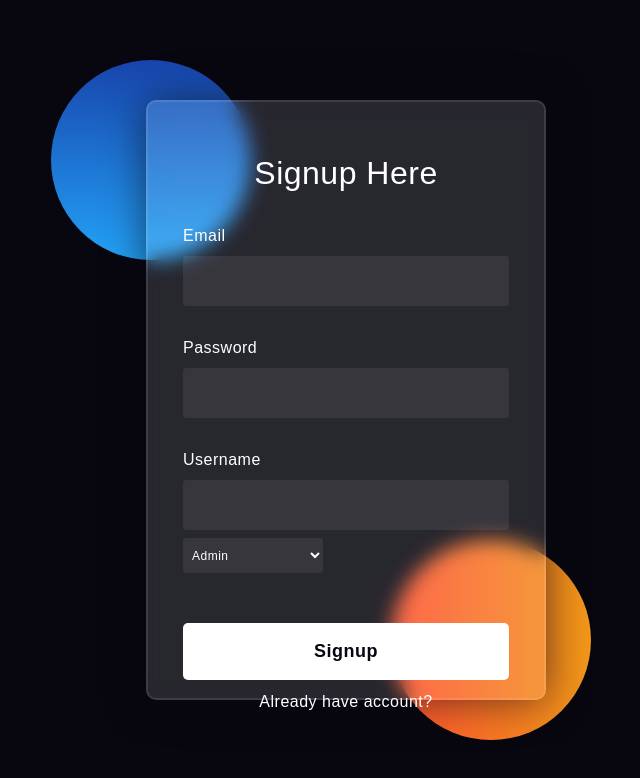
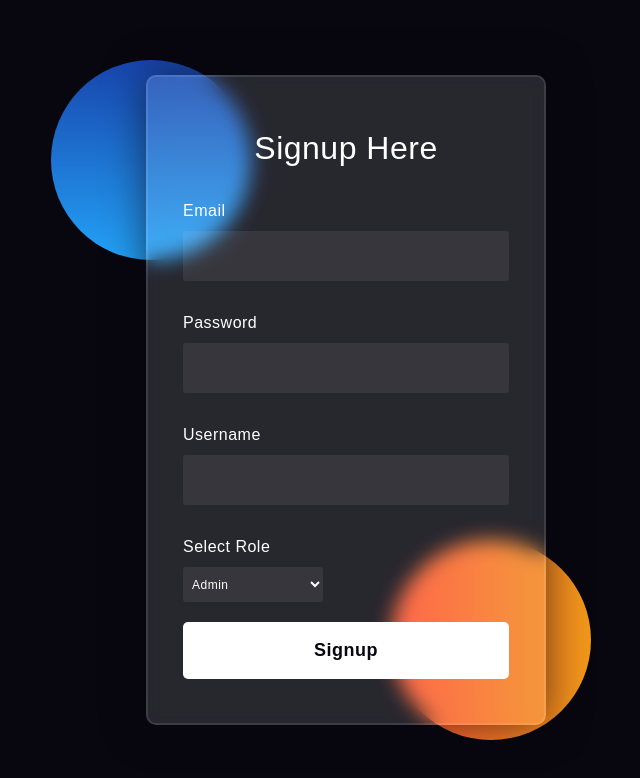
Before and after one commit to alidotdeveloper/Recuriting-Project, a React (Create React App) app: page /signup in a window 1280 px wide. Shown: the top 778 px of the page, without its empty margins (294-934 px from the left). Built offline with nearby package versions, Linux system fonts and the light colour scheme.

Commit message:
Delete feature completed

```diff
--- a/src/components/Login.jsx
+++ b/src/components/Login.jsx
@@ -25,6 +25,7 @@ function Login() {
        if (res.data.status === "ok") {
            console.log(res)
          setError(res.data.message);
+         navigate('/dashboard')
        }if (res.data.error === 'password not match') {
          console.log(res)
         setError(res.data.error);
@@ -50,8 +51,8 @@ function Login() {
         <label >Password</label>
         <input type='password' id='passowrd'  onChange={e=> setValues({...values, password:e.target.value})} />
         <button class="login-btn">Login</button>
-        <div className='danger-text'><a href="/forget-password" >Forget Password</a></div>
-        <div className='signup-text' onClick={(()=>{navigate("/signup")}) }>Signup?</div>
+        <div className='danger-text'><a href="/forget-password" >Forget Password?</a></div>
+
 
         <div className='danger-text'>{err}</div>
       </form>
--- a/src/components/Signup.jsx
+++ b/src/components/Signup.jsx
@@ -10,7 +10,7 @@ const Signup = () => {
   const [values, setValues] = useState({
     email: '',
     password: '',
-    role:'Admin',
+    role:'',
     username:'',
   })
 
@@ -58,11 +58,14 @@ const Signup = () => {
         <input type='password' id='passowrd'   onChange={e=> setValues({...values, password:e.target.value})} />
         <label >Username</label>
           <input type='text' id="username" onChange={e => setValues({ ...values, username: e.target.value })} />
-          <select>
-            <option>Admin</option>
-          </select>
-          <button>Signup</button>
-          <div className='login-text' onClick={(()=>{navigate("/")}) }>Already have account?</div>
+          <label> Select Role </label>
+        <select value={values.role} onChange={e=> setValues({...values, role:e.target.value})}>
+        <option value="Admin" >Admin</option>
+        <option value="Manager">Manager</option>
+        <option value="Agent">Agent</option>
+        </select>
+          <button className='signup-btn'>Signup</button>
+
           <div className='danger-text'>{ err}</div>
       </form>
 
--- a/src/components/dashboard.jsx
+++ b/src/components/dashboard.jsx
@@ -24,6 +24,22 @@ function App() {
       }, [])
 
   })
+  const handledelete = async (userid) => {
+
+      axios.delete('http://localhost:8080/api/showuser/' + userid)
+        .then((res) => {
+          console.log(res);
+          if (res) {
+            setUser(res.data)
+          } else {
+            seterr("Response data is not in array")
+          }
+        }).catch((err) => {
+          seterr("Got Error In catch: " + err.message)
+        }, [])
+
+
+  }
   return (
     <div>
 
@@ -56,7 +72,8 @@ function App() {
         </nav>
       </div>
       <div className="height-100 bg-black">
-        <h4>User lists</h4>
+        <h4 className="h4-heading">User lists</h4>
+        <a href="/signup" className='global-btn'>Add New User</a>
         <table class="table-auto">
           <thead>
             <tr>
@@ -83,7 +100,7 @@ function App() {
                   <td>{user.role}</td>
                   <td>
                     <a href={`/dashboard/Edit-user/${user.id}/${user.username}/${user.email}/${user.password}/${user.role}`}  className='global-btn'>edit</a>
-                    <a href="/" className='global-btn'>delete</a>
+                    <a onClick={e => handledelete(user.id)} className='global-btn'>delete</a>
                   </td>
                 </tr>
               ))
--- a/src/style/dashboard.css
+++ b/src/style/dashboard.css
@@ -136,13 +136,21 @@ a {
   color:black;
   background-color: white;
   padding: 10px 15px;
-  margin:5px;
+  margin:15px;
 }
 .global-btn:hover{
   color:black;
+}
+
+.add-btn{
+  margin:20px;
+}
+
+.h4-heading{
+  margin: 20px;
+}
 
 
-}
 
 @media screen and (min-width: 768px) {
   body {
--- a/src/style/login.css
+++ b/src/style/login.css
@@ -109,7 +109,7 @@ h1,h2,h3,h4{
   color: white;
 }
 .signup-form{
-  height: 600px;
+  height: 650px;
 }
 .forget-form{
 height: 350px;
@@ -134,3 +134,7 @@ select{
  .updateuser button{
   margin-top:15px
  }
+
+.signup-btn{
+  margin-top:20px
+}
```
Also changed, not shown: 1 other file (tests, documents, lock files or other folders).
